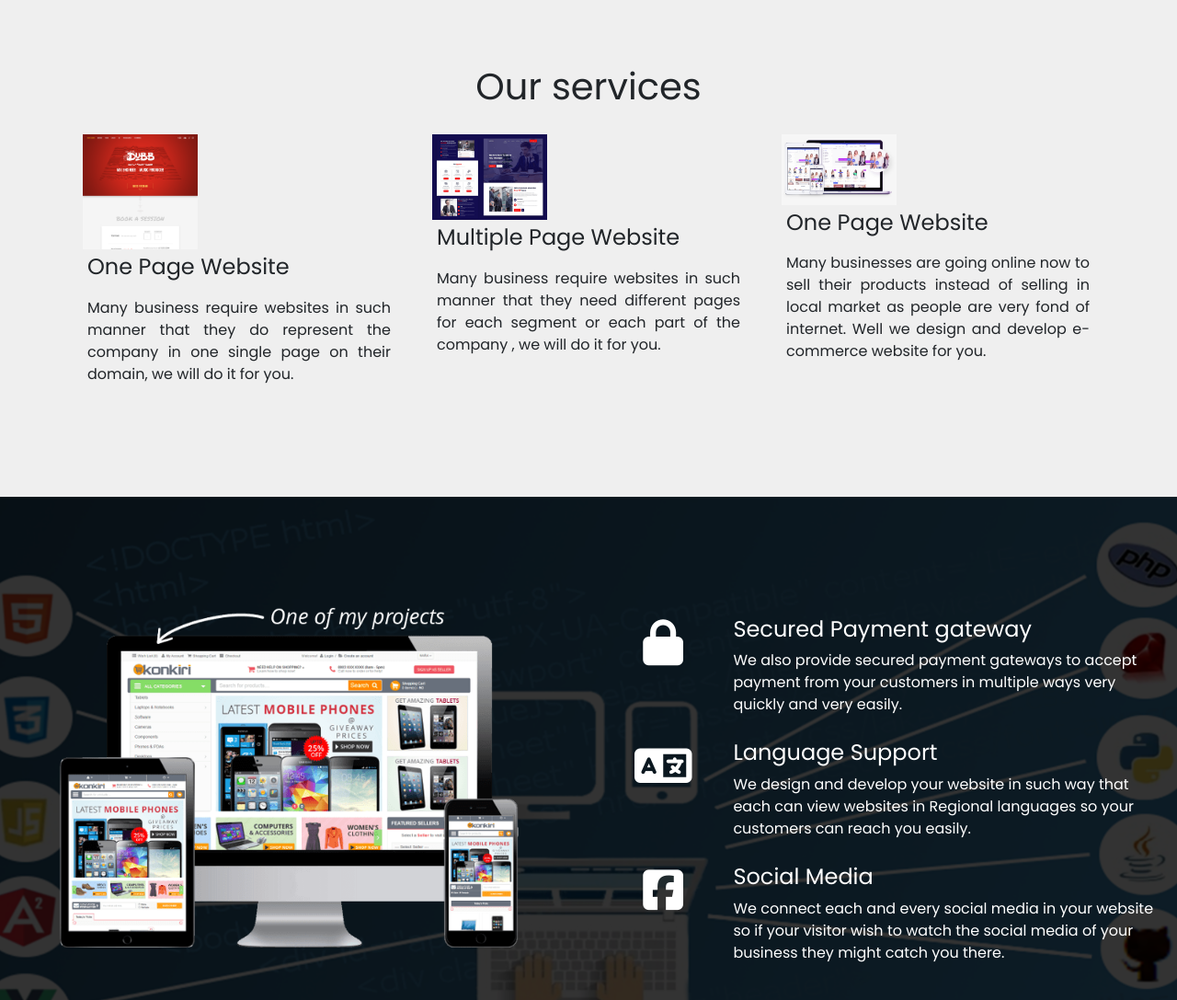
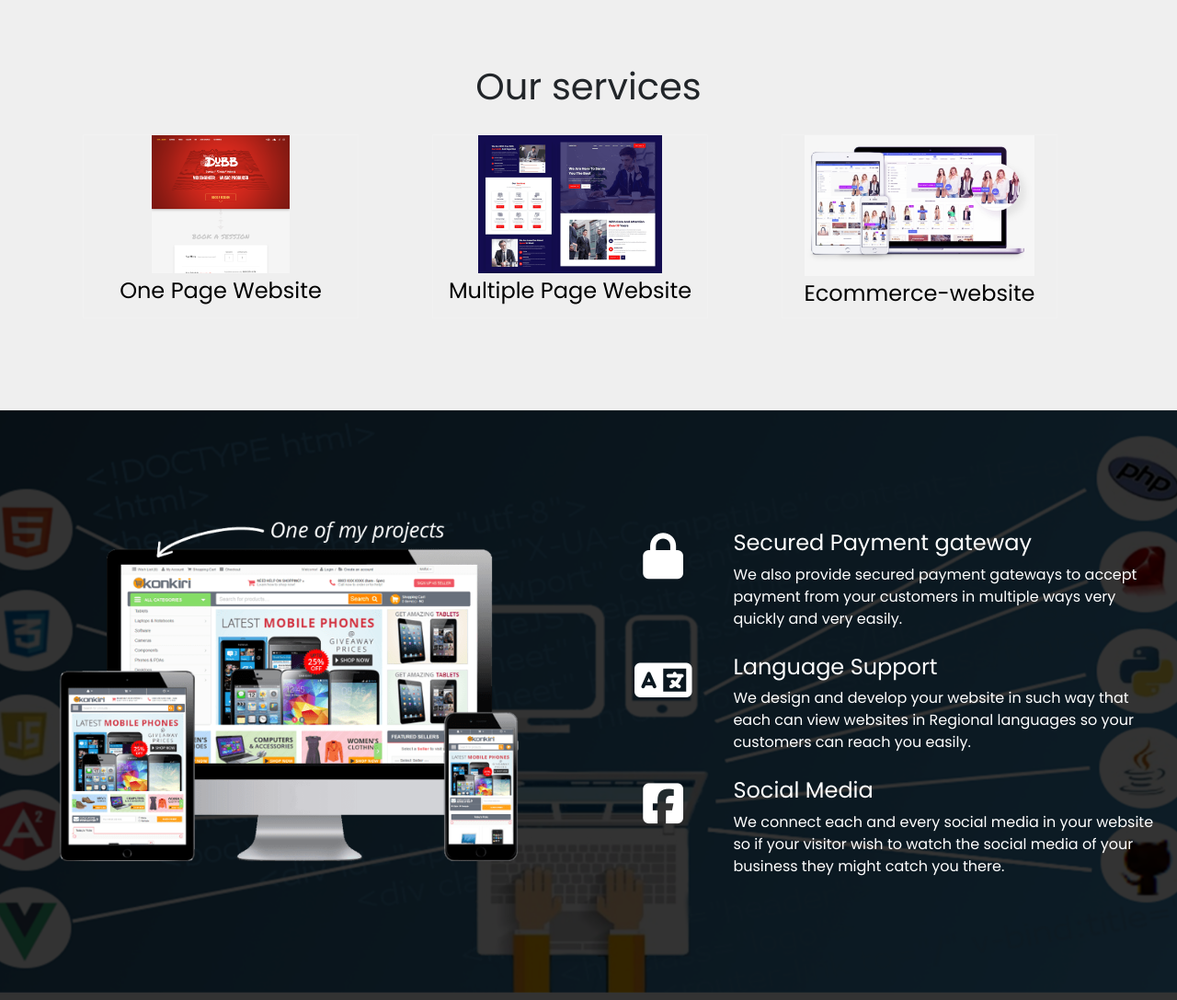
Before and after one commit to GProko/Prathmesh-gupta, a plain HTML site: page homepage/index.html in a window 1280 px wide. Shown: the part 2180-3267 px from the top of the page at 92% size. Drawn offline with nearby package versions, Linux system fonts and the light colour scheme.

Commit message:
Add files via upload

```diff
--- a/homepage/index.html
+++ b/homepage/index.html
@@ -77,22 +77,47 @@
     <section id="services">
         <div class="container">
             <h1>Our services</h1>
-        <div class="row wow fadeInUp">
+        <div class="row wow ">
+            <div class="col-md-4">
+            <div class="flip-box">
+             <div class="flip-box-inner">
+             <div class="flip-box-front">
+                    <img src="images/single.png" width="150px">
+                    <h4>One Page Website</h4>
+             </div>
+             <div class="flip-box-back">
+                    <p>Many business require websites in such manner that they do represent the company in one single page on their domain, we will do it for you.</p>
+             </div>
+             </div>
+             </div>
+             </div>
+                <div class="col-md-4">
+                <div class="flip-box">
+                <div class="flip-box-inner">
+                <div class="flip-box-front">
+                <img src="images/multi.png" width="200px">
+                <h4 >Multiple Page Website</h4>
+                </div>
+                <div class="flip-box-back">
+                    <p>Many business require websites in such manner that they need different pages for each segment or each part of the company , we will do it for you.</p>
+                </div>
+                </div>
+                </div>
+                </div>
         <div class="col-md-4">
-            <img src="images/single.png" class="wow fadeInRight delay-1s">
-            <h4 class="wow fadeInRight delay-2s">One Page Website</h4>
-            <p>Many business require websites in such manner that they do represent the company in one single page on their domain, we will do it for you.</p>
+        <div class="flip-box">
+         <div class="flip-box-inner">
+         <div class="flip-box-front">
+             <img src="images/ecommerce-website.png" width="250px">
+             <h4 >Ecommerce-website</h4>
         </div>
-        <div class="col-md-4">
-            <img src="images/multi.png" class="wow fadeInRight delay-1s" >
-            <h4 class="wow fadeInRight delay-2s">Multiple Page Website</h4>
-            <p>Many business require websites in such manner that they need different pages for each segment or each part of the company , we will do it for you.</p>
-        </div>
-        <div class="col-md-4">
-            <img src="images/ecommerce-website.png" width="125px" class="wow fadeInRight delay-1s" >
-            <h4 class="wow fadeInRight delay-2s">One Page Website</h4>
+        <div class="flip-box-back">
             <p>Many businesses are going online now to sell their products instead of selling in local market as people are very fond of internet. Well we design and develop e-commerce website for you.</p>
         </div>
+        </div>
+        </div>
+        </div>
+
         </div>
         </div>
     </section>
@@ -200,13 +225,15 @@
         <div class="row">
         <div class="col-md-3">
          <img src="images/logo.png" class="footer-logo">
-         <p>We are a Web developing company,  </p>
+         <p>Web works Solution | website design and development, was formed to provide professional and creative website design services to businesses and non profit organization. This website started by keeping in mind the growing need of online service providers. We provide wide range of design and development services that are all using latest and creative design with personal skills that makes your website more productive for any business. Our aim is to provide our customers most effective and market themselves online successfully. We help you to build up your brand, improve your website on internet and built relationship with your customers.</p>
   </div>
   <div class="col-md-3">
     <h1>FEATURES</h1>
     <p>Website Designing </p>
     <p>Website Management</p>
     <p>Secured Payment Gateway</p>
+    <p>launguage Support</p>
+    <p>CMS Portal</p>
     </div>
     <div class="col-md-3">
         <h1>Quick Contact</h1>
--- a/homepage/style.css
+++ b/homepage/style.css
@@ -148,13 +148,54 @@ padding: 20px;
 #services .col-md-4 h4{
     padding: 5px;
 }
- #services .col-md-4 img{
-     width: 125px;
-}
 #services .col-md-4 p{
             padding: 5px;
             text-align: justify;
 }
+ .flip-box {
+    background-color: transparent;
+    width: 300px;
+    height: 200px;
+    border: 1px solid #f1f1f1;
+    perspective: 1000px; /* Remove this if you don't want the 3D effect */
+  }
+
+  /* This container is needed to position the front and back side */
+ .flip-box-inner {
+    position: relative;
+    width: 100%;
+    height: 100%;
+    text-align: center;
+    transition: transform 0.8s;
+    transform-style: preserve-3d;
+  }
+
+  /* Do an horizontal flip when you move the mouse over the flip box container */
+  .flip-box:hover .flip-box-inner {
+    transform: rotateY(180deg);
+  }
+
+  /* Position the front and back side */
+   .flip-box-front, .flip-box-back {
+    position: absolute;
+    width: 100%;
+    height: 100%;
+    -webkit-backface-visibility: hidden;
+    backface-visibility: hidden;
+  }
+
+  /* Style the front side */
+  .flip-box-front {
+    background-color:transparent;
+    color: #000;
+  }
+
+  /* Style the back side */
+  .flip-box-back {
+    background-color: transparent;
+    color: #000;
+    transform: rotateY(180deg);
+  }
 /* -------feature--------- */
 #features{
     padding-top: 100px;
```
